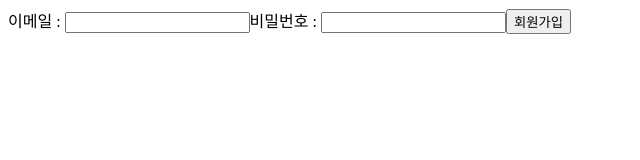
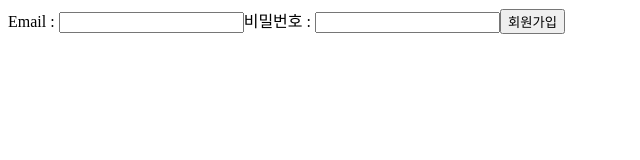
Before and after one commit to 5wintaek/Next-class, a Next.js app: page /signup-state in a window 1280 px wide. Shown: the top 160 px of the page, without its empty margins (0-640 px from the left). Built offline with nearby package versions, Linux system fonts and the light colour scheme.

Commit message:
[Feat] index 설정

```diff
--- a/pages/index.js
+++ b/pages/index.js
@@ -1,4 +1,4 @@
-import Head from "next/head";
+import Head from 'next/head';
 
 // const inter = Inter({ subsets: ["latin"] });
 
--- a/pages/signup-state/index.js
+++ b/pages/signup-state/index.js
@@ -24,10 +24,12 @@ export default function SignUpState() {
   };
 
   return (
-    <div>
-      이메일 : <input type="text" onChange={onChangeEmail} />
-      비밀번호 : <input type="password" onChange={onChangePassword} />
-      <button onClick={onClickSignup}>회원가입</button>
-    </div>
+    <>
+      <div>
+        Email : <input type="text" onChange={onChangeEmail} />
+        비밀번호 : <input type="password" onChange={onChangePassword} />
+        <button onClick={onClickSignup}>회원가입</button>
+      </div>
+    </>
   );
 }
```
